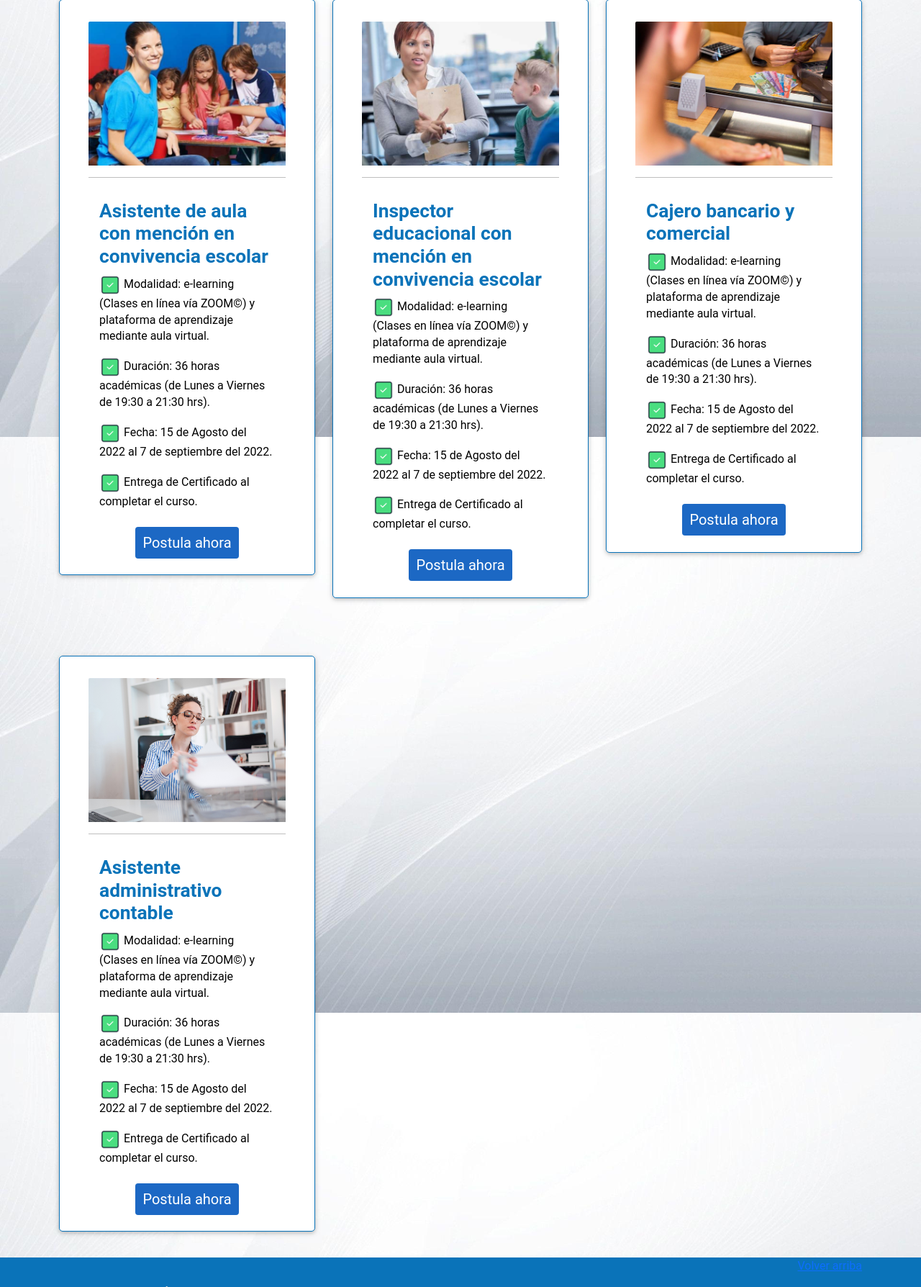
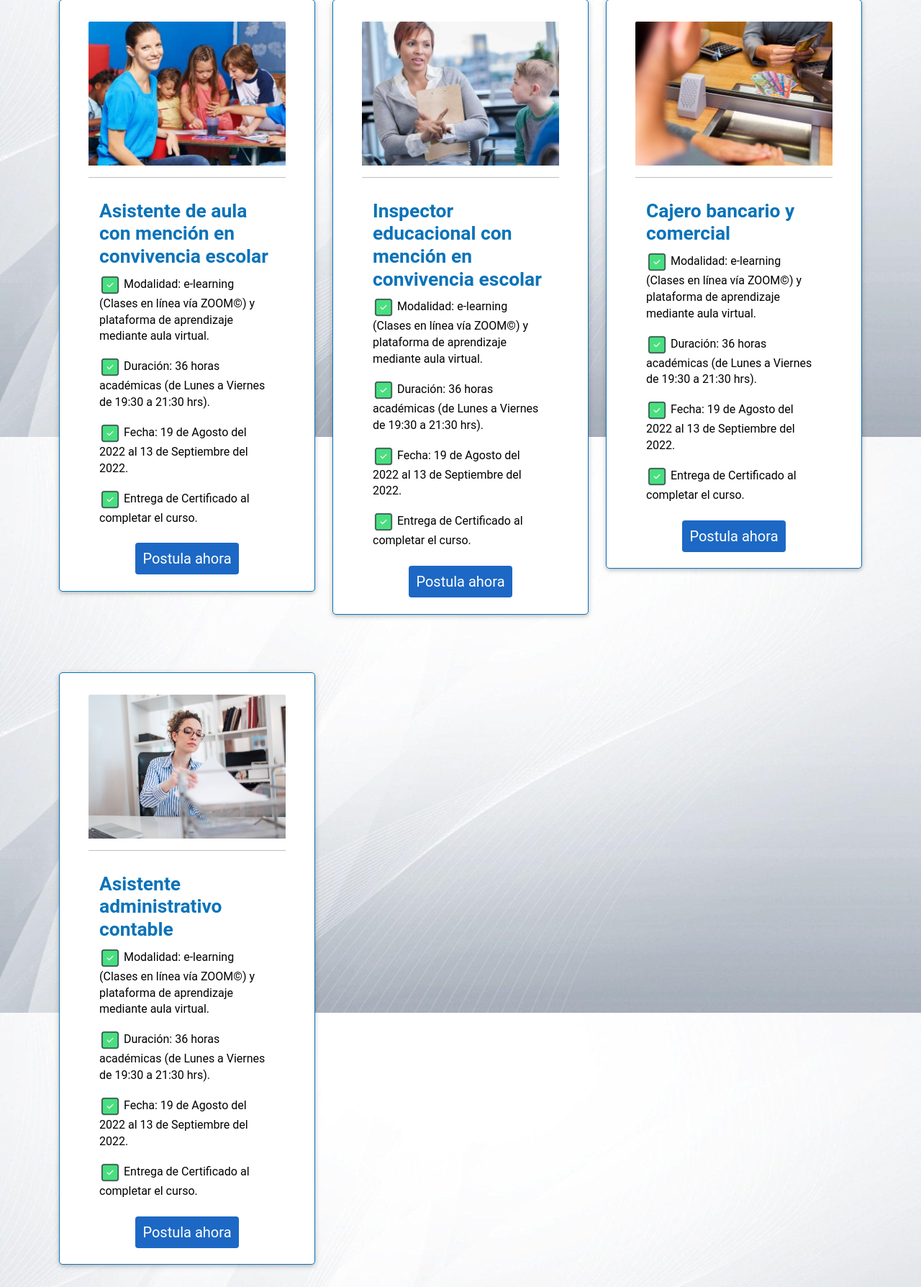
Before and after one commit to JoseSotoSanchez/Web-otec, a Flask app: page / in a window 1280 px wide. Shown: the part 1093-2881 px from the top of the page at 72% size. Run offline with Flask 2, Linux system fonts and the light colour scheme; some libraries are stand-ins or nearby versions.

Commit message:
cambio fechas

```diff
--- a/main.py
+++ b/main.py
@@ -378,7 +378,7 @@ def aspirantes():
                                 cursos=cursos,
                                 datosCurso=datosCurso,
                                 estados = estados,
-                                selected = int(selected),
+                                selected = 0,
                                 )
         return redirect(url_for('home'))
     return redirect(url_for('home'))
--- a/templates/administracion/aspirantes.html
+++ b/templates/administracion/aspirantes.html
@@ -117,8 +117,7 @@
                                         </div>
                                     <div class="modal-footer">
                                       <button type="button" class="btn btn-secondary" data-bs-dismiss="modal">Cerrar</button>
-                                      <button type="button" class="btn btn-primary">Guardar</button>
-                                      <input class="btn-primary" type="submit" value="Enviar">
+                                      <input class="btn-primary" type="submit" value="Guardar">
                                     </div>
                                   </div>
                                 </div>
@@ -128,7 +127,6 @@
 
                           </tbody>
                       </table>
-
                   </div>
               </div>
           </div>
--- a/templates/cursos/asistente-administrativo-contable.html
+++ b/templates/cursos/asistente-administrativo-contable.html
@@ -171,7 +171,7 @@
           <ul class="list-group list-group-flush" >
             <li class="list-group-item dtalle">Modalidad: e-learning (Clases en línea vía ZOOM©) y plataforma de aprendizaje mediante aula virtual.</li>
             <li class="list-group-item dtalle">Duración: 36 horas académicas (de Lunes a Viernes de 19:30 a 21:30 hrs).</li>
-            <li class="list-group-item dtalle">Fecha: 15 de Agosto del 2022 al 7 de septiembre del 2022.</li>
+            <li class="list-group-item dtalle">Fecha: 19 de Agosto del 2022 al 13 de Septiembre del 2022.</li>
             <li class="list-group-item dtalle">Entrega de Certificado al completar el curso.</li>
             <a style="color:#084298"class="list-group-item dtalle" target="_blank" href="static/mallas/malla-asistente-contable.pdf">ver malla curricular</a>
           </ul>
--- a/templates/cursos/asistente-aula.html
+++ b/templates/cursos/asistente-aula.html
@@ -189,7 +189,7 @@
           <ul class="list-group list-group-flush" >
             <li class="list-group-item dtalle">Modalidad: e-learning (Clases en línea vía ZOOM©) y plataforma de aprendizaje mediante aula virtual.</li>
             <li class="list-group-item dtalle">Duración: 36 horas académicas (de Lunes a Viernes de 19:30 a 21:30 hrs).</li>
-            <li class="list-group-item dtalle">Fecha: 15 de Agosto del 2022 al 7 de septiembre del 2022.</li>
+            <li class="list-group-item dtalle">Fecha: 19 de Agosto del 2022 al 13 de Septiembre del 2022.</li>
             <li class="list-group-item dtalle">Entrega de Certificado al completar el curso.</li>
             <a style="color:#084298"class="list-group-item dtalle" target="_blank" href="static/mallas/malla-asistente-aula.pdf">ver malla curricular</a>
           </ul>
--- a/templates/cursos/cajero-bancario.html
+++ b/templates/cursos/cajero-bancario.html
@@ -168,7 +168,7 @@
           <ul class="list-group list-group-flush" >
             <li class="list-group-item dtalle">Modalidad: e-learning (Clases en línea vía ZOOM©) y plataforma de aprendizaje mediante aula virtual.</li>
             <li class="list-group-item dtalle">Duración: 36 horas académicas (de Lunes a Viernes de 19:30 a 21:30 hrs).</li>
-            <li class="list-group-item dtalle">Fecha: 15 de Agosto del 2022 al 7 de septiembre del 2022.</li>
+            <li class="list-group-item dtalle">Fecha: 19 de Agosto del 2022 al 13 de Septiembre del 2022.</li>
             <li class="list-group-item dtalle">Entrega de Certificado al completar el curso.</li>
             <a style="color:#084298"class="list-group-item dtalle" target="_blank" href="static/mallas/malla-cajero-bancario.pdf">ver malla curricular</a>
           </ul>
--- a/templates/cursos/inspector-educacional.html
+++ b/templates/cursos/inspector-educacional.html
@@ -192,7 +192,7 @@
           <ul class="list-group list-group-flush" >
             <li class="list-group-item dtalle">Modalidad: e-learning (Clases en línea vía ZOOM©) y plataforma de aprendizaje mediante aula virtual.</li>
             <li class="list-group-item dtalle">Duración: 36 horas académicas (de Lunes a Viernes de 19:30 a 21:30 hrs).</li>
-            <li class="list-group-item dtalle">Fecha: 15 de Agosto del 2022 al 7 de septiembre del 2022.</li>
+            <li class="list-group-item dtalle">Fecha: 19 de Agosto del 2022 al 13 de Septiembre del 2022.</li>
             <li class="list-group-item dtalle">Entrega de Certificado al completar el curso.</li>
             <a style="color:#084298"class="list-group-item dtalle" target="_blank" href="static/mallas/malla-inspector-educacional.pdf">ver malla curricular</a>
           </ul>
--- a/templates/home.html
+++ b/templates/home.html
@@ -110,7 +110,7 @@
                                   Duración: 36 horas académicas (de Lunes a Viernes de 19:30 a 21:30 hrs).
                                 </p>
                                 <p class=""><img src="static/Imagenes/check.png" style="width: 30px; height: auto;" />
-                                  Fecha: 15 de Agosto del 2022 al 7 de septiembre del 2022.
+                                  Fecha: 19 de Agosto del 2022 al 13 de Septiembre del 2022.
                                 </p>
                                 <p class=""><img src="static/Imagenes/check.png" style="width: 30px; height: auto;" />
                                   Entrega de Certificado al completar el curso.
@@ -138,7 +138,7 @@
                                   Duración: 36 horas académicas (de Lunes a Viernes de 19:30 a 21:30 hrs).
                                 </p>
                                 <p class=""><img src="static/Imagenes/check.png" style="width: 30px; height: auto;" />
-                                  Fecha: 15 de Agosto del 2022 al 7 de septiembre del 2022.
+                                  Fecha: 19 de Agosto del 2022 al 13 de Septiembre del 2022.
                                 </p>
                                 <p class=""><img src="static/Imagenes/check.png" style="width: 30px; height: auto;" />
                                   Entrega de Certificado al completar el curso.
@@ -167,7 +167,7 @@
                                 Duración: 36 horas académicas (de Lunes a Viernes de 19:30 a 21:30 hrs).
                               </p>
                               <p class=""><img src="static/Imagenes/check.png" style="width: 30px; height: auto;" />
-                                Fecha: 15 de Agosto del 2022 al 7 de septiembre del 2022.
+                                Fecha: 19 de Agosto del 2022 al 13 de Septiembre del 2022.
                               </p>
                               <p class=""><img src="static/Imagenes/check.png" style="width: 30px; height: auto;" />
                                 Entrega de Certificado al completar el curso.
@@ -196,7 +196,7 @@
                                 Duración: 36 horas académicas (de Lunes a Viernes de 19:30 a 21:30 hrs).
                               </p>
                               <p class=""><img src="static/Imagenes/check.png" style="width: 30px; height: auto;" />
-                                Fecha: 15 de Agosto del 2022 al 7 de septiembre del 2022.
+                                Fecha: 19 de Agosto del 2022 al 13 de Septiembre del 2022.
                               </p>
                               <p class=""><img src="static/Imagenes/check.png" style="width: 30px; height: auto;" />
                                 Entrega de Certificado al completar el curso.
```
